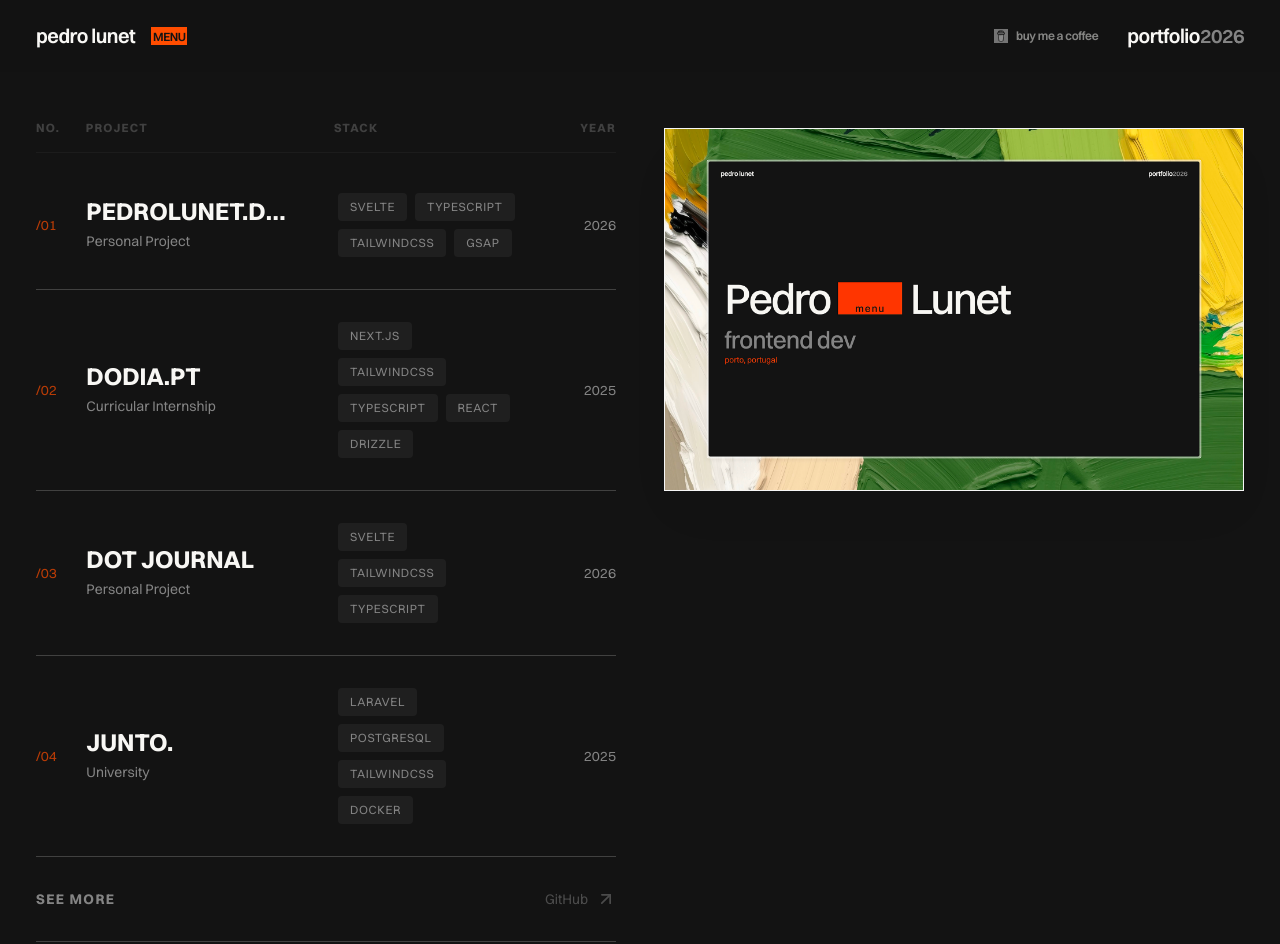
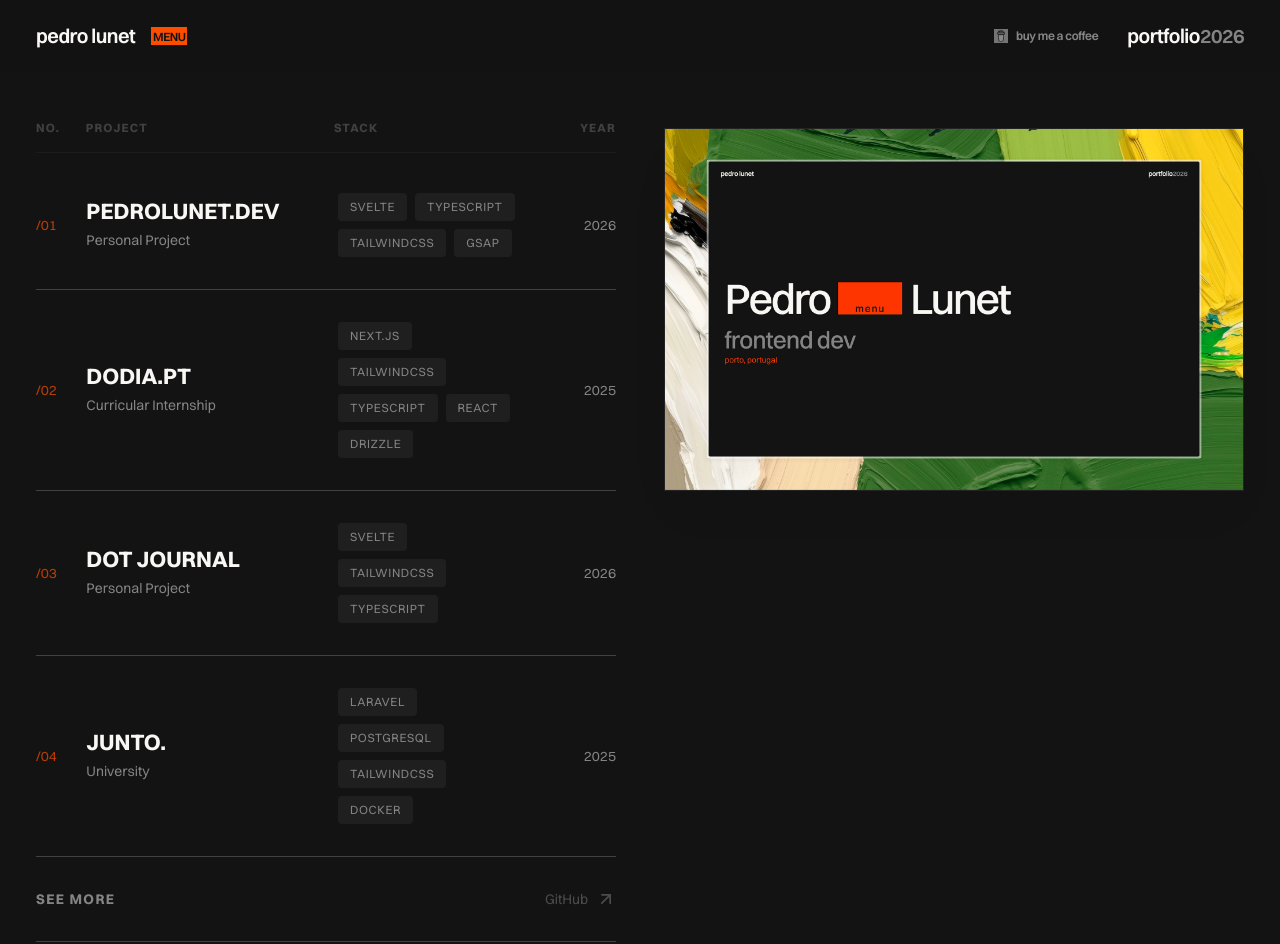
Before and after one commit to PedroLunet/pedrolunet.dev, a SvelteKit app: page /work in a window 1280 px wide. Shown: the top 944 px of the page. Built offline with nearby package versions, Linux system fonts and the light colour scheme.

Commit message:
fix(work): stop title truncation and preview flash on the work index

```diff
--- a/src/routes/work/+page.svelte
+++ b/src/routes/work/+page.svelte
@@ -1,11 +1,64 @@
 <script lang="ts">
-	import { fade } from 'svelte/transition';
+	import { onMount } from 'svelte';
+	import { resolve } from '$app/paths';
 	import { ArrowUpRight } from '@lucide/svelte';
+	import gsap from 'gsap';
 	import projects from '$lib/data/projects.json';
 
 	import SEO from '$lib/components/seo.svelte';
 
-	let activeImage = $state(projects[0].image);
+	// --- Hover preview -------------------------------------------------------
+	// Every project image is rendered once, stacked on top of each other, so
+	// they are fetched up-front and switching between them never shows an
+	// empty frame. Each newly activated image is raised above the others and
+	// fades/settles in; once it fully covers the frame, everything underneath
+	// is hidden. Rapid hovering therefore always layers on top of whatever is
+	// currently visible instead of flashing the container background.
+
+	let activeIndex = $state(0);
+	let previewImages: HTMLImageElement[] = $state([]);
+	const zIndices: number[] = projects.map((_, i) => (i === 0 ? 1 : 0));
+	let topZ = 1;
+
+	function showPreview(index: number) {
+		if (index === activeIndex) return;
+		activeIndex = index;
+
+		const el = previewImages[index];
+		if (!el) return;
+
+		zIndices[index] = ++topZ;
+		gsap.killTweensOf(el);
+		gsap.set(el, { zIndex: topZ });
+		gsap.fromTo(
+			el,
+			{ autoAlpha: 0, scale: 1.04 },
+			{
+				autoAlpha: 1,
+				scale: 1,
+				duration: 0.6,
+				ease: 'power3.out',
+				onComplete: () => {
+					// Hide only the images buried underneath this one. Anything above
+					// it is a newer hover that is still animating in.
+					previewImages.forEach((other, i) => {
+						if (i !== index && zIndices[i] < zIndices[index]) {
+							gsap.killTweensOf(other);
+							gsap.set(other, { autoAlpha: 0 });
+						}
+					});
+				}
+			}
+		);
+	}
+
+	onMount(() => {
+		previewImages.forEach((el, i) => {
+			gsap.set(el, { autoAlpha: i === 0 ? 1 : 0, zIndex: zIndices[i] });
+		});
+
+		return () => gsap.killTweensOf(previewImages);
+	});
 </script>
 
 <SEO
@@ -24,24 +77,36 @@
 			<div class="col-span-2 text-right">Year</div>
 		</div>
 
-		{#each projects as project}
+		{#each projects as project, i (project.slug)}
+			<!--
+				The row itself never changes size on hover. Content columns slide with a
+				GPU-friendly transform instead of animating padding, which previously
+				forced a layout on every frame and could re-wrap the tech tags.
+			-->
 			<a
-				href="/work/{project.slug}"
-				class="group relative grid grid-cols-1 gap-y-2 border-b border-text/20 py-8 transition-all duration-300 hover:bg-text/5 hover:pl-6 lg:grid-cols-12 lg:items-center lg:gap-6 2xl:py-16 2xl:hover:pl-10"
-				onmouseenter={() => (activeImage = project.image)}
+				href={resolve('/work/[slug]', { slug: project.slug })}
+				class="group relative grid grid-cols-1 gap-y-2 border-b border-text/20 py-8 transition-colors duration-300 hover:bg-text/5 active:bg-text/5 lg:grid-cols-12 lg:items-center lg:gap-6 2xl:py-16"
+				onmouseenter={() => showPreview(i)}
+				onfocus={() => showPreview(i)}
 			>
 				<div
-					class="col-span-1 text-sm text-accent opacity-70 transition-opacity group-hover:opacity-100 2xl:text-base"
+					class="col-span-1 text-sm text-accent opacity-70 transition-[opacity,translate] duration-300 ease-out group-hover:translate-x-6 group-hover:opacity-100 2xl:text-base 2xl:group-hover:translate-x-10"
 				>
 					/{project.id}
 				</div>
 
 				<div
-					class="col-span-5 flex flex-col justify-center pr-6"
+					class="col-span-5 flex flex-col justify-center pr-6 transition-[translate] duration-300 ease-out group-hover:translate-x-6 2xl:group-hover:translate-x-10"
 					style="container-type: inline-size"
 				>
+					<!--
+						Sized with container query units so the longest title
+						("PEDROLUNET.DEV") fits its column at every breakpoint. Multi-word
+						titles may wrap instead of being ellipsised; break-words is only a
+						last-resort safety net.
+					-->
 					<h2
-						class="overflow-hidden text-[clamp(1.5rem,12cqi,3rem)] leading-none font-bold text-ellipsis whitespace-nowrap text-text transition-colors group-hover:text-accent 2xl:text-[clamp(2.5rem,12cqi,5rem)]"
+						class="text-[clamp(1.5rem,11cqi,3rem)] leading-none font-bold text-balance break-words text-text transition-colors group-hover:text-accent lg:text-[clamp(1rem,11cqi,3rem)] 2xl:text-[clamp(1rem,11cqi,5rem)]"
 					>
 						{project.title}
 					</h2>
@@ -53,9 +118,9 @@
 				</div>
 
 				<div
-					class="col-span-4 mt-2 flex flex-wrap content-center items-center gap-2 lg:mt-0 2xl:gap-3"
+					class="col-span-4 mt-2 flex flex-wrap content-center items-center gap-2 transition-[translate] duration-300 ease-out group-hover:translate-x-6 lg:mt-0 2xl:gap-3 2xl:group-hover:translate-x-10"
 				>
-					{#each project.tech.slice(0, 5) as t}
+					{#each project.tech.slice(0, 5) as t (t)}
 						<span
 							class="rounded-sm bg-text/5 px-3 py-1.5 text-xs tracking-wider text-text-secondary uppercase transition-colors group-hover:bg-accent/10 group-hover:text-accent 2xl:px-4 2xl:py-2 2xl:text-sm"
 						>
@@ -71,7 +136,7 @@
 				</div>
 
 				<div
-					class="col-span-2 mt-2 text-right text-sm text-text-secondary group-hover:text-text lg:mt-0 2xl:text-base"
+					class="col-span-2 mt-2 text-right text-sm text-text-secondary transition-colors group-hover:text-text lg:mt-0 2xl:text-base"
 				>
 					{project.year}
 				</div>
@@ -82,10 +147,10 @@
 			href="https://github.com/pedrolunet"
 			target="_blank"
 			rel="noreferrer"
-			class="group flex items-center justify-between border-b border-text/20 py-8 transition-all duration-300 hover:bg-text/5 hover:pl-6 2xl:py-16 2xl:hover:pl-10"
+			class="group flex items-center justify-between border-b border-text/20 py-8 transition-colors duration-300 hover:bg-text/5 active:bg-text/5 2xl:py-16"
 		>
 			<span
-				class="text-sm font-bold tracking-widest text-text-secondary uppercase transition-colors group-hover:text-accent 2xl:text-base"
+				class="text-sm font-bold tracking-widest text-text-secondary uppercase transition-[color,translate] duration-300 ease-out group-hover:translate-x-6 group-hover:text-accent 2xl:text-base 2xl:group-hover:translate-x-10"
 			>
 				See more
 			</span>
@@ -101,21 +166,23 @@
 		</a>
 	</div>
 
-	<div class="sticky top-32 col-span-6 hidden h-fit lg:block 2xl:top-48">
+	<div class="sticky top-32 col-span-6 hidden h-fit lg:block 2xl:top-48" aria-hidden="true">
+		<!-- Dark base so nothing bright ever shows through between images. -->
 		<div
-			class="relative aspect-16/10 w-full overflow-hidden border border-text/5 bg-neutral-100 shadow-2xl shadow-bg/5"
+			class="relative aspect-16/10 w-full overflow-hidden border border-text/5 bg-neutral-900 shadow-2xl shadow-bg/5"
 		>
-			{#key activeImage}
+			{#each projects as project, i (project.slug)}
 				<img
-					src={activeImage}
-					alt="Preview"
-					in:fade={{ duration: 300 }}
-					class="absolute inset-0 h-full w-full object-cover"
+					bind:this={previewImages[i]}
+					src={project.image}
+					alt=""
+					loading="lazy"
+					decoding="async"
+					draggable="false"
+					class="absolute inset-0 h-full w-full object-cover will-change-[opacity,transform]"
+					style:opacity={i === 0 ? 1 : 0}
 				/>
-			{/key}
-			<div
-				class="pointer-events-none absolute inset-0 bg-bg/0 transition-colors duration-500 group-hover:bg-bg/5"
-			></div>
+			{/each}
 		</div>
 	</div>
 </div>
```
